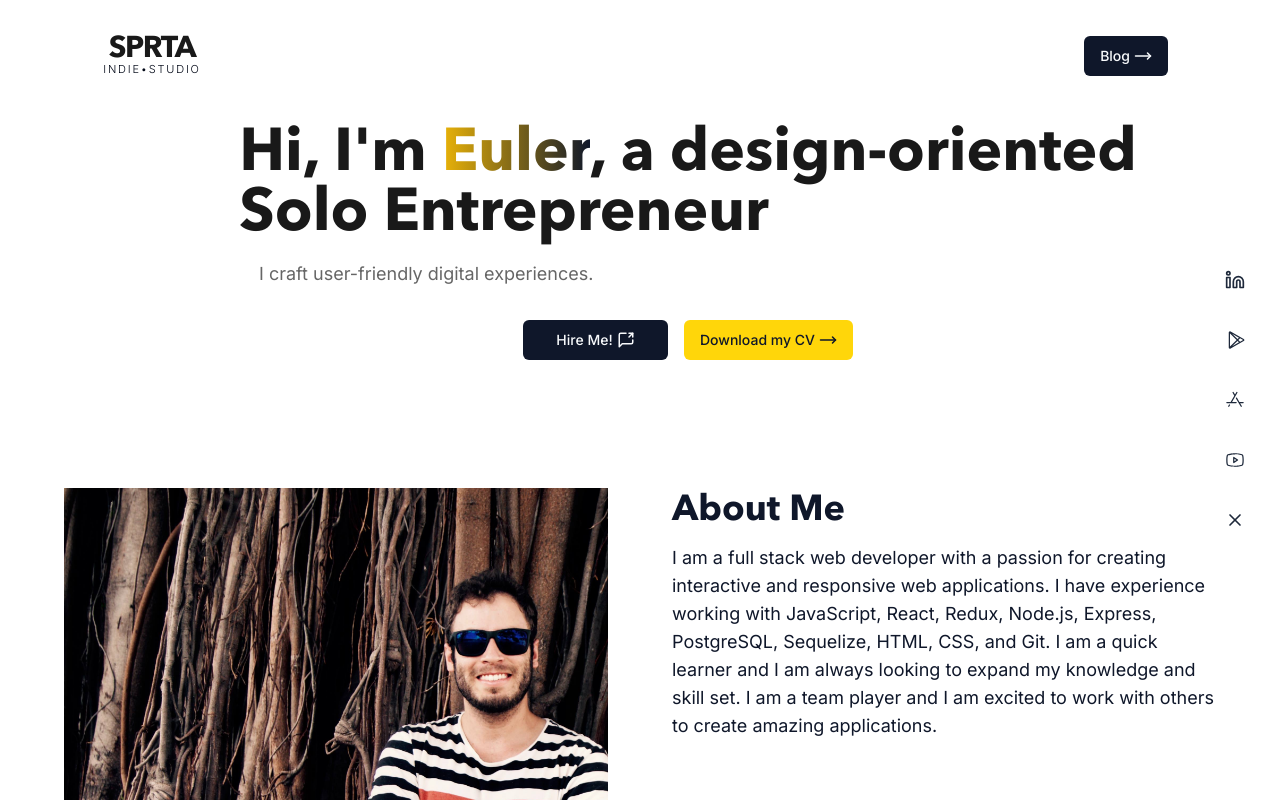
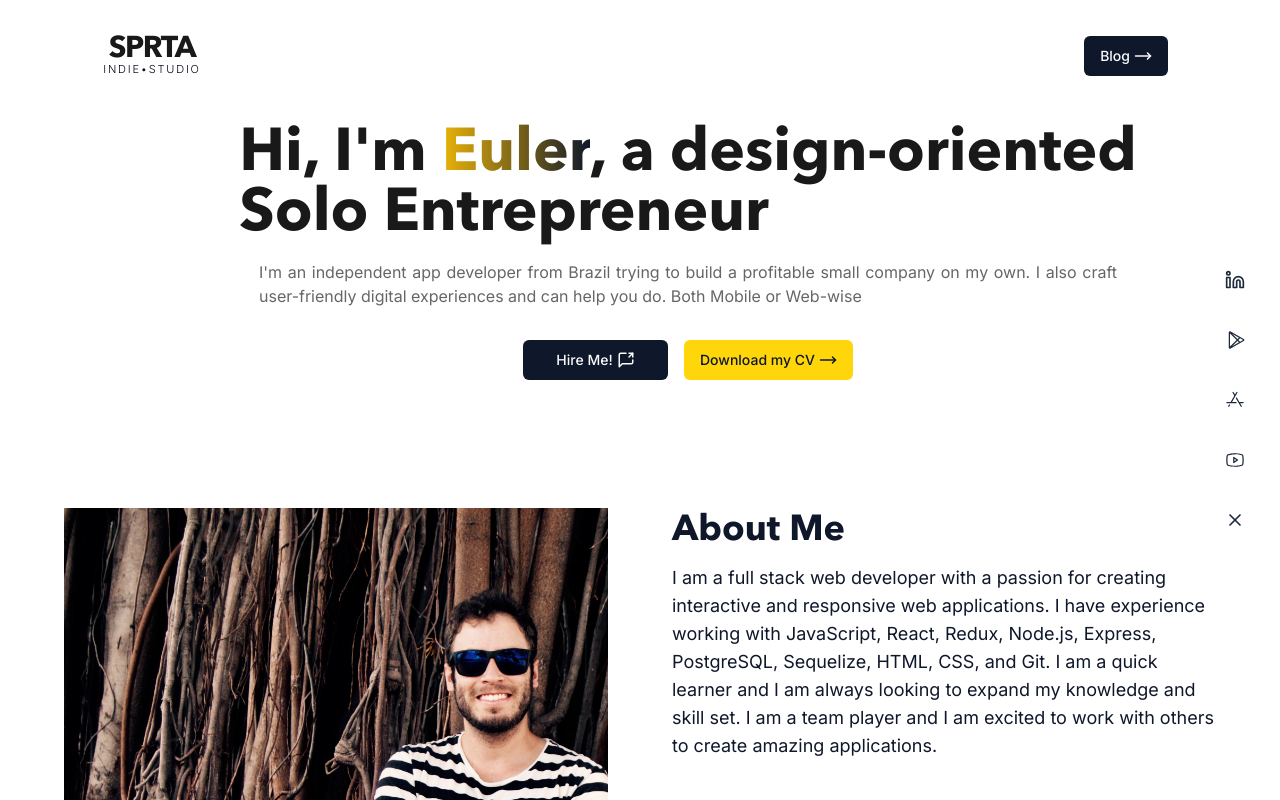
Before and after one commit to alvarengaEuler/sprt-portal-v1, a Next.js app: page / in a window 1280 px wide. Shown: the top 800 px of the page. Built offline with nearby package versions, Linux system fonts and the light colour scheme.

Commit message:
change the hero intro text

```diff
--- a/app/components/sections/hero-section-basic.tsx
+++ b/app/components/sections/hero-section-basic.tsx
@@ -29,8 +29,10 @@ export const HeroSectionBasic = () => {
             repeat={Infinity}
           />
         </h1>
-        <p className="mb-4 xl:w-3/4 text-gray-600 text-lg">
-          I craft user-friendly digital experiences.
+        <p className="mb-4 xl:w-3/4 text-gray-600 text-md text-justify">
+          I'm an independent app developer from Brazil trying to build a
+          profitable small company on my own. I also craft user-friendly digital
+          experiences and can help you do. Both Mobile or Web-wise
         </p>
 
         <div className="flex flex-col gap-4 mt-4 md:flex-row lg:flex-row justify-center w-[330px]">
```
